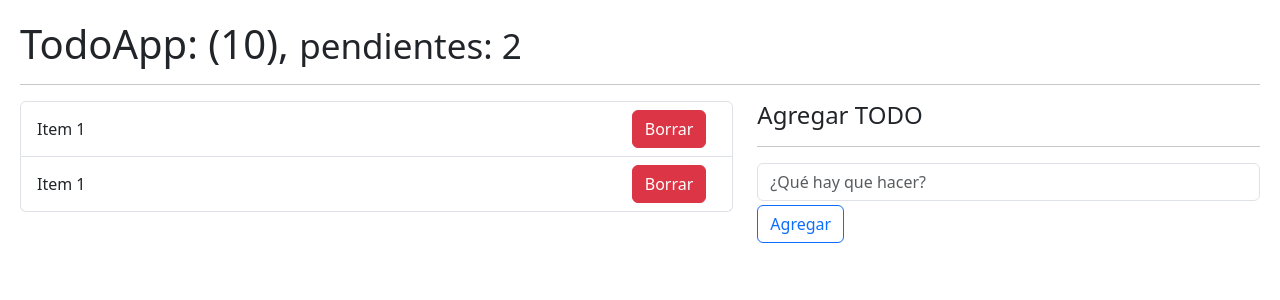
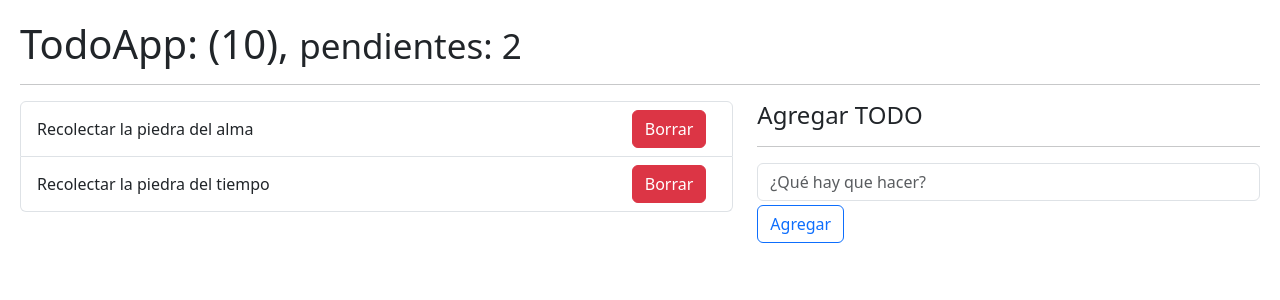
Before and after one commit to Curso-React-Js/05-hooks-app, a React (Vite) app: page / in a window 1280 px wide. Shown: the top 300 px of the page. Built offline with nearby package versions, Linux system fonts and the light colour scheme.

Commit message:
Practica para crear un todo con atomic design

```diff
--- /dev/null
+++ b/src/08-useReducer/TodoAdd.jsx
@@ -0,0 +1,39 @@
+import { useForm } from '../hooks';
+
+export const TodoAdd = ({ onNewTodo }) => {
+
+  const { description, onInputChange, onResetForm } = useForm({
+    description: ''
+  });
+
+  const onFormSubmit = ( event ) => {
+    event.preventDefault();
+
+    if ( description.trim().length === 0 ) return;
+
+    const newTodo = {
+      id: new Date().getTime(),
+      done: false,
+      description,
+    }
+
+    onNewTodo(newTodo);
+    onResetForm(); // clean
+  }
+
+  return (
+    <form onSubmit={ onFormSubmit }>
+      <input
+        className="form-control"
+        type="text"
+        placeholder="¿Qué hay que hacer?"
+        name='description'
+        value={ description }
+        onChange={ onInputChange } />
+
+      <button
+        type="submit"
+        className="btn btn-outline-primary mt-1">Agregar</button>
+    </form>
+  );
+}
--- a/src/08-useReducer/TodoApp.jsx
+++ b/src/08-useReducer/TodoApp.jsx
@@ -1,5 +1,7 @@
 import { useReducer } from 'react';
 import { todoReducer } from './todoReducer';
+import { TodoList } from './TodoList';
+import { TodoAdd } from './TodoAdd';
 
 const initialState = [
   {
@@ -9,7 +11,7 @@
   },
   {
     id: new Date().getTime() * 3,
-    description: 'Recolectar la piedra del viento',
+    description: 'Recolectar la piedra del tiempo',
     done: false,
   },
 ];
@@ -18,6 +20,9 @@
 
   const [ todos, dispatchTodo ] = useReducer(todoReducer, initialState);
 
+  const handleNewTodo = ( todo ) => {
+    console.log(todo);
+  }
 
   return (
     <>
@@ -26,37 +31,15 @@
       <hr />
 
       <div className="row">
-
         <div className="col-7">
-          <ul className="list-group">
-
-            {
-              todos.map(todo => (
-                <li className="list-group-item d-flex justify-content-between">
-                  <span className="align-self-center">Item 1</span>
-                  <button className="btn btn-danger">Borrar</button>
-                </li>
-              ))
-            }
-
-          </ul>
+          <TodoList todos={ todos } />
         </div>
 
         <div className="col-5">
           <h4>Agregar TODO</h4>
           <hr />
-          <form>
-            <input
-              type="text"
-              placeholder="¿Qué hay que hacer?"
-              className="form-control" />
-
-              <button
-                type="submit"
-                className="btn btn-outline-primary mt-1">Agregar</button>
-          </form>
+          <TodoAdd onNewTodo={ handleNewTodo } />
         </div>
-
       </div>
 
     </>
--- /dev/null
+++ b/src/08-useReducer/TodoItem.jsx
@@ -0,0 +1,9 @@
+
+export const TodoItem = ({ todo }) => {
+  return (
+    <li className="list-group-item d-flex justify-content-between">
+      <span className="align-self-center">{ todo.description }</span>
+      <button className="btn btn-danger">Borrar</button>
+    </li>
+  );
+}
--- /dev/null
+++ b/src/08-useReducer/TodoList.jsx
@@ -0,0 +1,14 @@
+import { TodoItem } from './TodoItem';
+
+export const TodoList = ({ todos = [] }) => {
+
+  return (
+    <ul className="list-group">
+      {
+      todos.map((todo) => (
+          <TodoItem key={ todo.id } todo={ todo } />
+        ))
+      }
+    </ul>
+  );
+};
```
